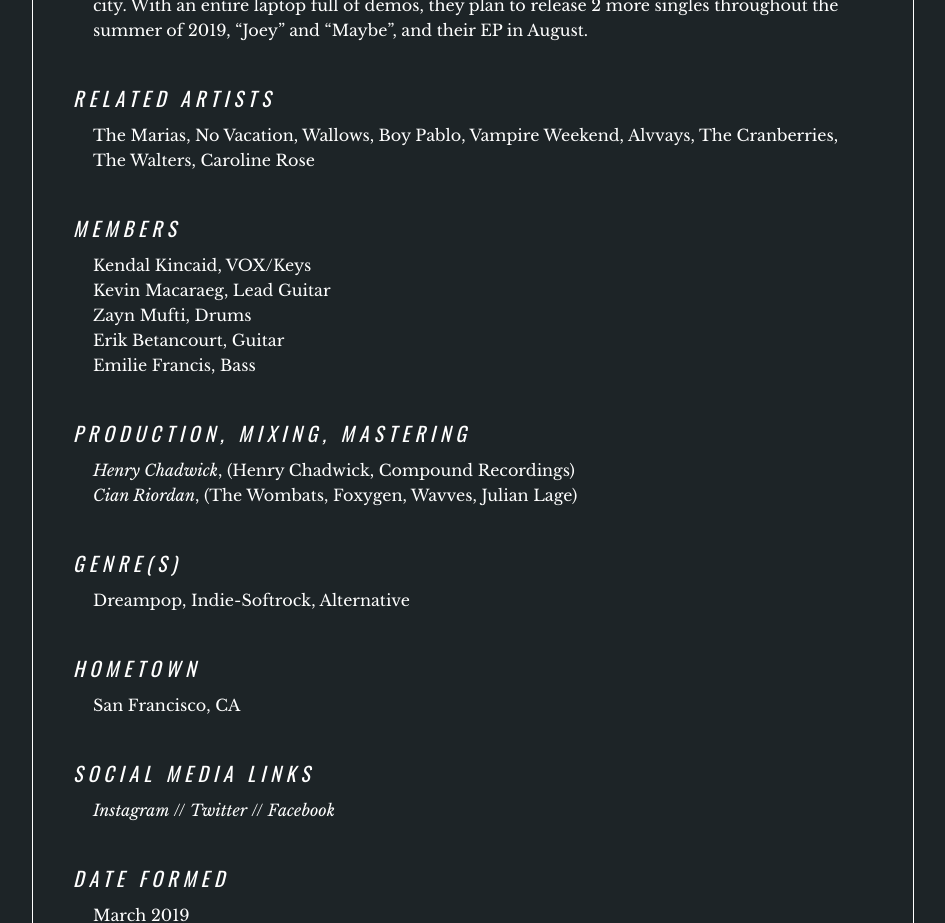
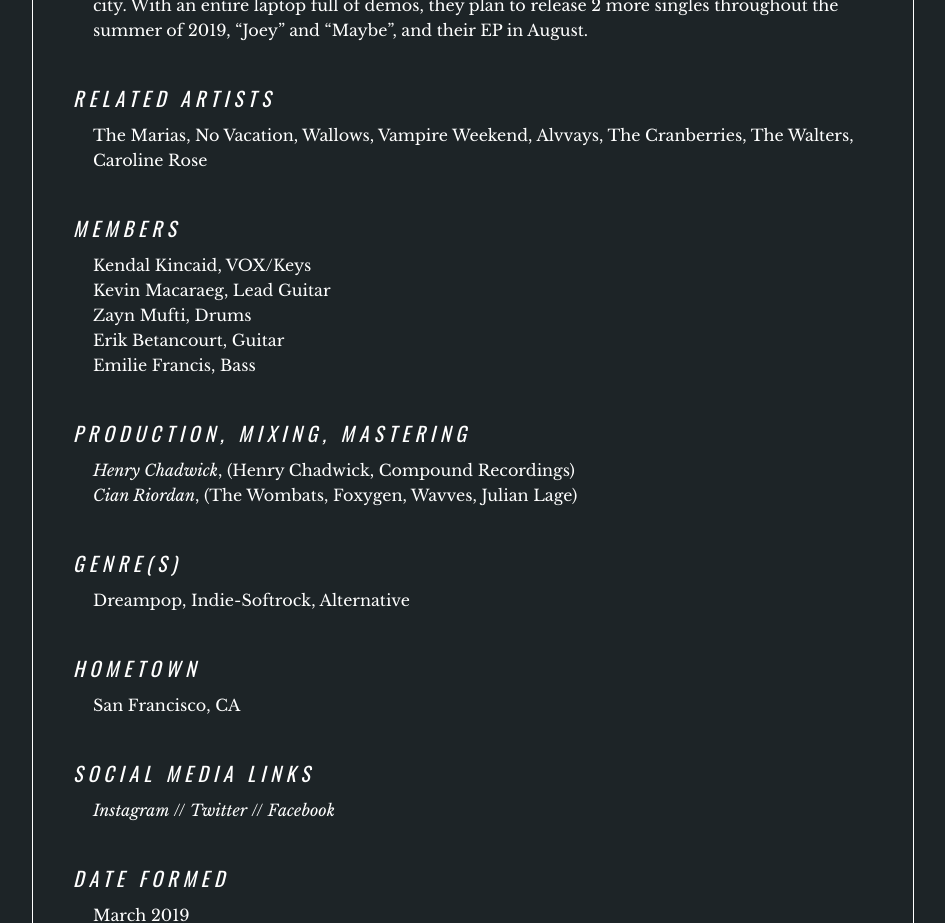
Before and after one commit to everysf/parklets, a React (Create React App) app: page /presskit in a window 1280 px wide. Shown: the part 2160-3083 px from the top of the page, without its empty margins (167-1112 px from the left). Built offline with nearby package versions, Linux system fonts and the light colour scheme; a web font is replaced by a local one.

Commit message:
related artists

```diff
--- a/src/components/Presskit.jsx
+++ b/src/components/Presskit.jsx
@@ -139,7 +139,7 @@ class Home extends Component {
           <h4>Recent News</h4>
           <p>Parklets are hitting the San Francisco music scene strong with their new single: “Get Down”. The band is entering their exponential growth phase. They have pieced together a tight team of musicians, producers, and music business connections that are fueling up the rocketship for launch. After much anticipation, this single marks their first public release which has already gained traction in the San Francisco college communities of SF State and USF. “Get Down”, is an anthem dedicated to the ups and downs of growing up and working hard to make it in the city. With an entire laptop full of demos, they plan to release 2 more singles throughout the summer of 2019, “Joey” and “Maybe”, and their EP in August. </p>
           <h4>Related Artists</h4>
-          <p>The Marias, No Vacation, Wallows, Boy Pablo, Vampire Weekend, Alvvays, The Cranberries, The Walters, Caroline Rose</p>
+          <p>The Marias, No Vacation, Wallows, Vampire Weekend, Alvvays, The Cranberries, The Walters, Caroline Rose</p>
           <h4>Members</h4>
           <p>Kendal Kincaid, VOX/Keys<br/>
           Kevin Macaraeg, Lead Guitar<br/>
```
